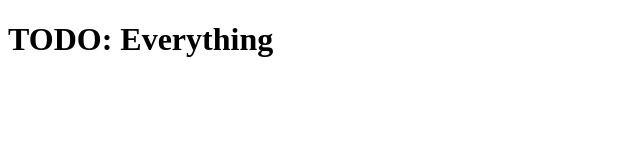
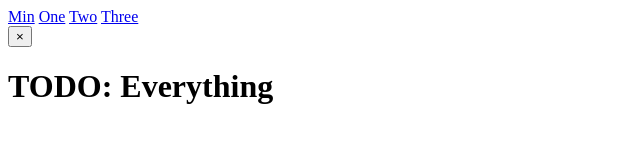
Before and after one commit to solemnsky/solemnsky-js, a plain HTML site: page index.html in a window 1280 px wide. Shown: the whole page, without its empty margins (0-640 px from the left). Drawn offline with Linux system fonts and the light colour scheme.

Commit message:
Add min stuff

```diff
--- a/index.html
+++ b/index.html
@@ -4,6 +4,17 @@
 		<title>Solemn Sky</title>
 	</head>
 	<body>
-		<h1>TODO: Everything</h1>
+		<nav class="nav" tabindex="-1" onclick="this.focus()">
+		    <div class="container">
+		        <a class="pagename current" href="#">Min</a>
+		        <a href="#">One</a>
+		        <a href="#">Two</a>
+		        <a href="#">Three</a>
+		    </div>
+		</nav>
+		<button class="btn-close btn btn-sm">×</button>
+		<div class="container">
+			<h1>TODO: Everything</h1>
+		</div>
 	</body>
 </html>
```
